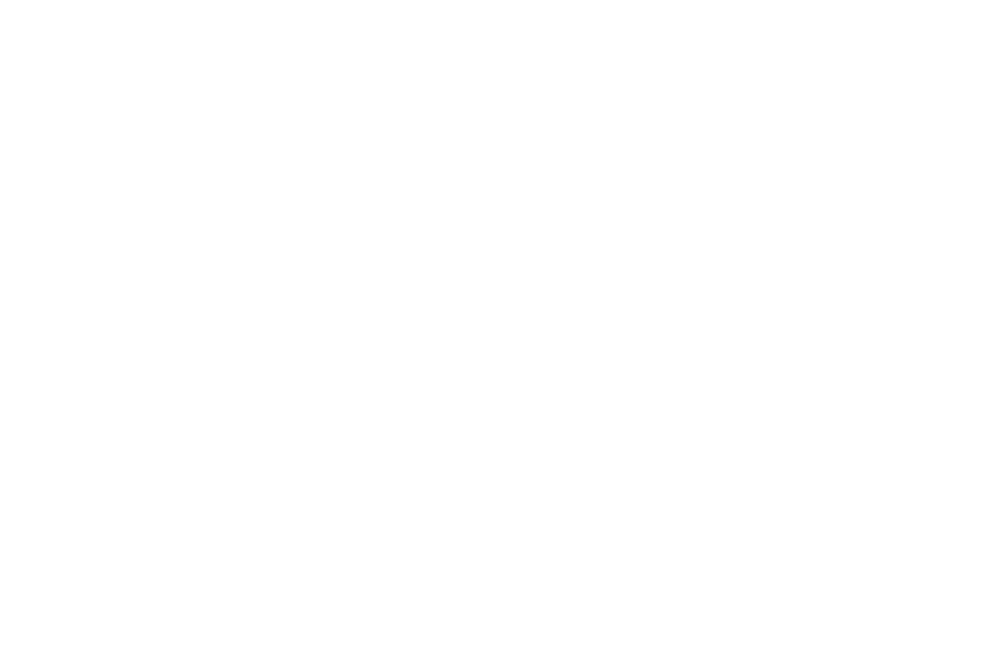
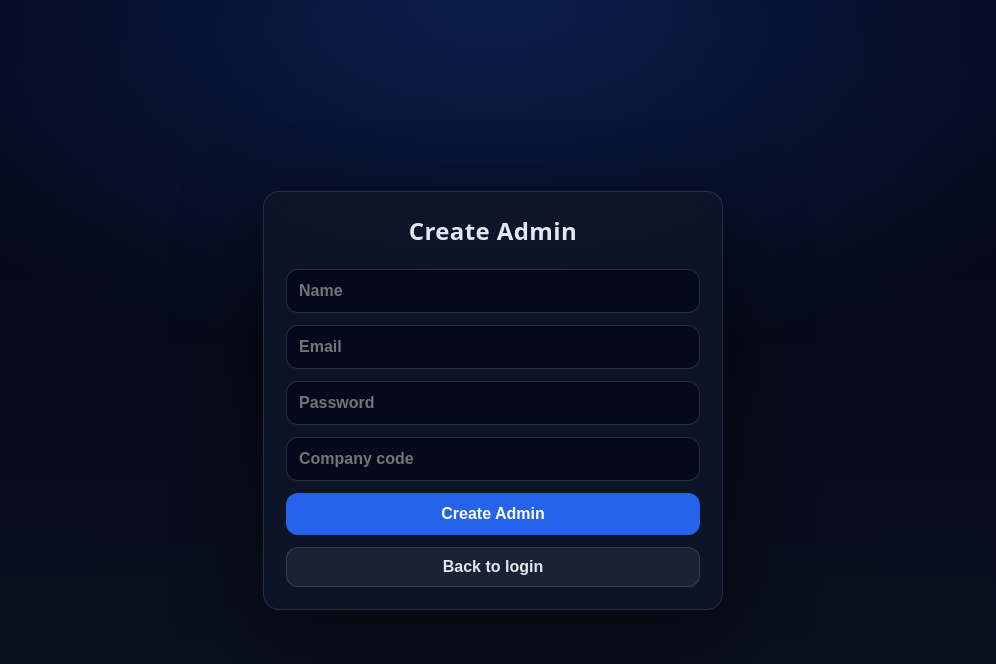
Before and after one commit to ksaikiran174-dot/my_first_app, a React (Create React App) app in the folder frontend/: page /signup in a window 1280 px wide. Before the commit this address had no page. Shown: the top 664 px of the page, without its empty margins (147-1143 px from the left). Built offline with nearby package versions, Linux system fonts and the light colour scheme; a web font is replaced by a local one.

Commit message:
added signup page

```diff
--- a/frontend/src/App.js
+++ b/frontend/src/App.js
@@ -3,6 +3,7 @@
 import Login from "./pages/Login";
 import { BrowserRouter, Routes, Route, Navigate } from "react-router-dom";
 import Users from "./pages/users";
+import Signup from "./pages/Signup";
 
 function App() {
       const [isLoggedIn, setIsLoggedIn] = useState(
@@ -17,6 +18,12 @@
         <Route
           path="/"
           element={!isLoggedIn ? <Login setIsLoggedIn={setIsLoggedIn} /> : <Navigate to="/home" />}
+        />
+
+        {/* SIGNUP */}
+        <Route
+          path="/signup"
+          element={!isLoggedIn ? <Signup /> : <Navigate to="/home" />}
         />
 
         {/* HOME (PROTECTED) */}
--- a/frontend/src/api/api.js
+++ b/frontend/src/api/api.js
@@ -48,6 +48,18 @@
   return handleResponse(res);
 };
 
+export const signupAdmin = async (data) => {
+  const res = await fetch(`${BASE_URL}/users/signup`, {
+    method: "POST",
+    headers: {
+      "Content-Type": "application/json",
+    },
+    body: JSON.stringify(data),
+  });
+
+  return handleResponse(res);
+};
+
 export const getUsers = async () => {
   const res = await fetch(`${BASE_URL}/users`, {
     headers: getAuthHeaders(),
--- a/frontend/src/pages/Login.js
+++ b/frontend/src/pages/Login.js
@@ -2,49 +2,72 @@
 import { loginUser } from "../api/api";
 import { useNavigate } from "react-router-dom";
 import "./login.css"
+import Toast from "../components/Toast";
 
 export default function Login({ setIsLoggedIn}) {
   const [email, setEmail] = useState("");
   const [password, setPassword] = useState("");
+  const [toast, setToast] = useState(null);
 
   const navigate = useNavigate();
 
 const handleLogin = async () => {
-    const res = await loginUser({
-      email
-    , password
-    });
+  try {
+    const res = await loginUser({ email, password });
 
-
-
-    console.log("RESPONSE:", res);
     if (res && res.access_token) {
       localStorage.setItem("token", res.access_token);
-
-     console.log("TOKEN AFTER LOGIN:", localStorage.getItem("token"));
       setIsLoggedIn(true);
       navigate("/home");
     } else {
-      alert("Something went wrong");
+      setToast({ message: "Login failed ❌", variant: "error", key: Date.now() });
+    }
+  } catch (e) {
+    setToast({ message: e?.message || "Login failed ❌", variant: "error", key: Date.now() });
   }
 };
 
-  return ( <div className="login_page">
+  return (
+    <div className="login_page">
       <div className="container" style={{ textAlign: "center", marginTop: "100px" }}>
-      <h2 className="_h2" >Login</h2><br /><br />
+        <h2 className="_h2">Login</h2>
+        <br />
+        <br />
 
-      <input className="_input"
+        <input
+          className="_input"
           placeholder="Email"
           onChange={(e) => setEmail(e.target.value)}
-      /><br /><br />
+        />
+        <br />
+        <br />
 
-      <input className="_input"
+        <input
+          className="_input"
           placeholder="Password"
           type="password"
           onChange={(e) => setPassword(e.target.value)}
-      /><br /><br />
+        />
+        <br />
+        <br />
 
-      <button className="_button" onClick={handleLogin}>Login</button>
-    </div></div>
+        <button className="_button" onClick={handleLogin}>
+          Login
+        </button>
+
+        <div style={{ marginTop: "16px" }}>
+          <button className="_button" onClick={() => navigate("/signup")}>
+            Create new admin
+          </button>
+        </div>
+      </div>
+
+      <Toast
+        open={!!toast}
+        message={toast?.message}
+        variant={toast?.variant}
+        onClose={() => setToast(null)}
+      />
+    </div>
   );
 }
--- /dev/null
+++ b/frontend/src/pages/Signup.js
@@ -0,0 +1,93 @@
+import { useState } from "react";
+import { useNavigate } from "react-router-dom";
+import { signupAdmin } from "../api/api";
+import Toast from "../components/Toast";
+import "./signup.css";
+
+export default function Signup() {
+  const [name, setName] = useState("");
+  const [email, setEmail] = useState("");
+  const [password, setPassword] = useState("");
+  const [companyCode, setCompanyCode] = useState("");
+  const [loading, setLoading] = useState(false);
+  const [toast, setToast] = useState(null);
+
+  const navigate = useNavigate();
+
+  const showToast = (message, variant = "info") => {
+    setToast({ message, variant, key: Date.now() });
+  };
+
+  const handleSignup = async () => {
+    setLoading(true);
+
+    try {
+      await signupAdmin({
+        name,
+        email,
+        password,
+        company_code: companyCode,
+      });
+
+      showToast("Admin created. Please login ✅", "success");
+      setTimeout(() => navigate("/"), 900);
+    } catch (e) {
+      showToast(e?.message || "Signup failed ❌", "error");
+    } finally {
+      setLoading(false);
+    }
+  };
+
+  return (
+    <div className="signup_page">
+      <div className="signup_container">
+        <h2 className="signup_title">Create Admin</h2>
+
+        <input
+          className="signup_input"
+          placeholder="Name"
+          value={name}
+          onChange={(e) => setName(e.target.value)}
+        />
+
+        <input
+          className="signup_input"
+          placeholder="Email"
+          value={email}
+          onChange={(e) => setEmail(e.target.value)}
+        />
+
+        <input
+          className="signup_input"
+          placeholder="Password"
+          type="password"
+          value={password}
+          onChange={(e) => setPassword(e.target.value)}
+        />
+
+        <input
+          className="signup_input"
+          placeholder="Company code"
+          type="password"
+          value={companyCode}
+          onChange={(e) => setCompanyCode(e.target.value)}
+        />
+
+        <button className="signup_btn" onClick={handleSignup} disabled={loading}>
+          {loading ? "Creating..." : "Create Admin"}
+        </button>
+
+        <button className="signup_link" onClick={() => navigate("/")}>
+          Back to login
+        </button>
+      </div>
+
+      <Toast
+        open={!!toast}
+        message={toast?.message}
+        variant={toast?.variant}
+        onClose={() => setToast(null)}
+      />
+    </div>
+  );
+}
--- /dev/null
+++ b/frontend/src/pages/signup.css
@@ -0,0 +1,82 @@
+.signup_page {
+  min-height: 100vh;
+  display: flex;
+  align-items: center;
+  justify-content: center;
+  padding: 24px;
+  background: radial-gradient(1200px 600px at 50% 0%, rgba(37, 99, 235, 0.25), transparent 60%),
+    linear-gradient(180deg, #020617, #0b1220);
+}
+
+.signup_container {
+  width: min(460px, 100%);
+  padding: 22px;
+  border-radius: 16px;
+  background: rgba(15, 23, 42, 0.82);
+  border: 1px solid rgba(148, 163, 184, 0.18);
+  box-shadow: 0 26px 80px rgba(0, 0, 0, 0.55);
+  backdrop-filter: blur(10px);
+  display: flex;
+  flex-direction: column;
+  gap: 12px;
+}
+
+.signup_title {
+  margin: 0 0 10px;
+  color: #e2e8f0;
+  text-align: center;
+  font-family: ui-sans-serif, system-ui, -apple-system, "Segoe UI", Roboto, Arial, "Noto Sans",
+    "Liberation Sans", sans-serif;
+  letter-spacing: 0.4px;
+}
+
+.signup_input {
+  width: 100%;
+  padding: 12px 12px;
+  border-radius: 12px;
+  border: 1px solid rgba(148, 163, 184, 0.24);
+  background: rgba(2, 6, 23, 0.65);
+  color: #e2e8f0;
+  outline: none;
+  font-weight: 650;
+}
+
+.signup_input:focus {
+  border-color: rgba(59, 130, 246, 0.7);
+  box-shadow: 0 0 0 4px rgba(59, 130, 246, 0.15);
+}
+
+.signup_btn {
+  width: 100%;
+  border: none;
+  border-radius: 12px;
+  padding: 12px 14px;
+  font-weight: 800;
+  background: #2563eb;
+  color: white;
+  cursor: pointer;
+}
+
+.signup_btn:hover {
+  background: #1d4ed8;
+}
+
+.signup_btn:disabled {
+  opacity: 0.7;
+  cursor: not-allowed;
+}
+
+.signup_link {
+  width: 100%;
+  border: 1px solid rgba(148, 163, 184, 0.22);
+  background: rgba(148, 163, 184, 0.10);
+  color: #e2e8f0;
+  border-radius: 12px;
+  padding: 10px 14px;
+  font-weight: 800;
+  cursor: pointer;
+}
+
+.signup_link:hover {
+  background: rgba(148, 163, 184, 0.18);
+}
```
Also changed, not shown: 2 other files (tests, documents, lock files or other folders). Lines whose indentation alone changed are shown as unchanged.
